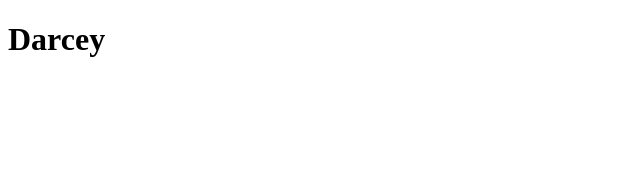
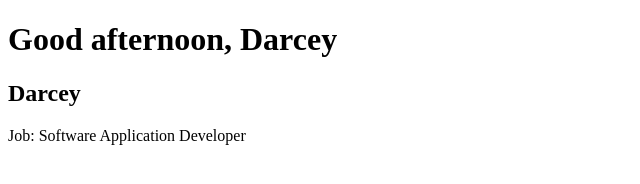
Before and after one commit to grundydarcey/VuePractice, a website: page index.html in a window 1280 px wide. Shown: the whole page, without its empty margins (0-640 px from the left). Drawn offline with nearby package versions, Linux system fonts and the light colour scheme.

Commit message:
part three

```diff
--- a/app.js
+++ b/app.js
@@ -2,6 +2,12 @@
 new Vue({
   el: '#vue-app',
   data: {
-    name: 'Darcey'
+    name: 'Darcey',
+    job: 'Software Application Developer'
+  },
+  methods: {
+    greet: function(time) {
+      return 'Good ' + time + ', ' + this.name;
+    }
   }
 });
--- a/index.html
+++ b/index.html
@@ -9,7 +9,9 @@
 </head>
 <body>
     <div id='vue-app'>
-      <h1>{{ name }}</h1>
+      <h1>{{ greet('afternoon') }}</h1>
+      <h2>{{ name }}</h2>
+      <p>Job: {{ job }}</p>
     </div>
 
     <script src='app.js'></script>
```
